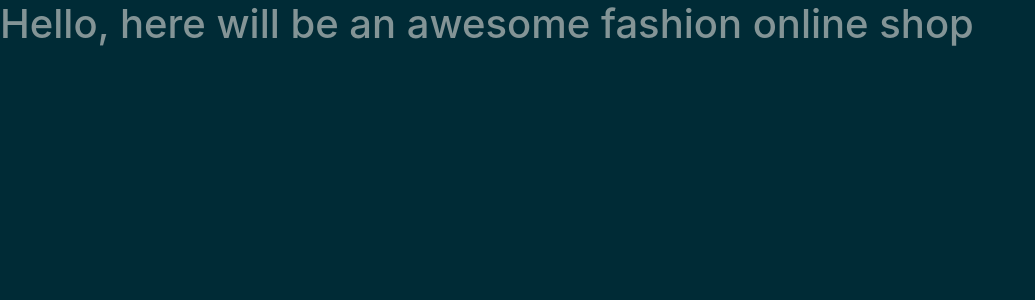
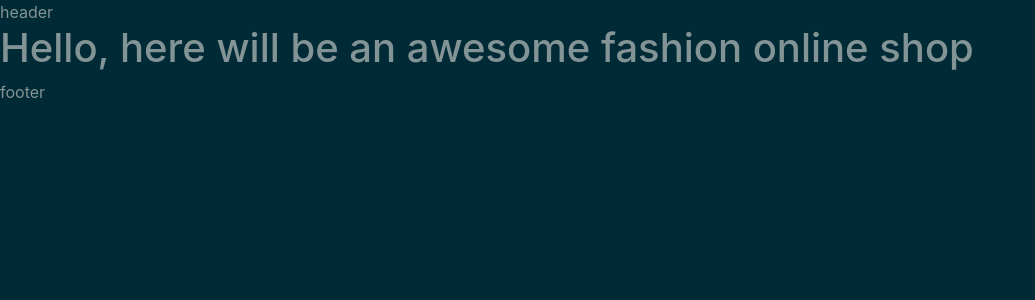
Before and after one commit to eduanathaci/online_shop, a React (Create React App) app in the folder browser/: page / in a window 1280 px wide. Shown: the top 300 px of the page, without its empty margins (0-1035 px from the left). Built offline with nearby package versions, Linux system fonts and the light colour scheme.

Commit message:
initial Footer and Header components

```diff
--- a/browser/src/App.js
+++ b/browser/src/App.js
@@ -1,6 +1,13 @@
+import Header from './components/Header'
+import Footer from './components/Footer'
+
 const App = () => {
   return (
-    <h1>Hello, here will be an awesome fashion online shop</h1>
+    <>
+      <Header />
+      <h1>Hello, here will be an awesome fashion online shop</h1>
+      <Footer />
+    </>
   );
 }
 
--- /dev/null
+++ b/browser/src/components/Footer.js
@@ -0,0 +1,11 @@
+import React from 'react'
+
+const Footer = () => {
+  return (
+    <div>
+      footer
+    </div>
+  )
+}
+
+export default Footer
--- /dev/null
+++ b/browser/src/components/Header.js
@@ -0,0 +1,11 @@
+import React from 'react'
+
+const Header = () => {
+  return (
+    <div>
+      header
+    </div>
+  )
+}
+
+export default Header
```
